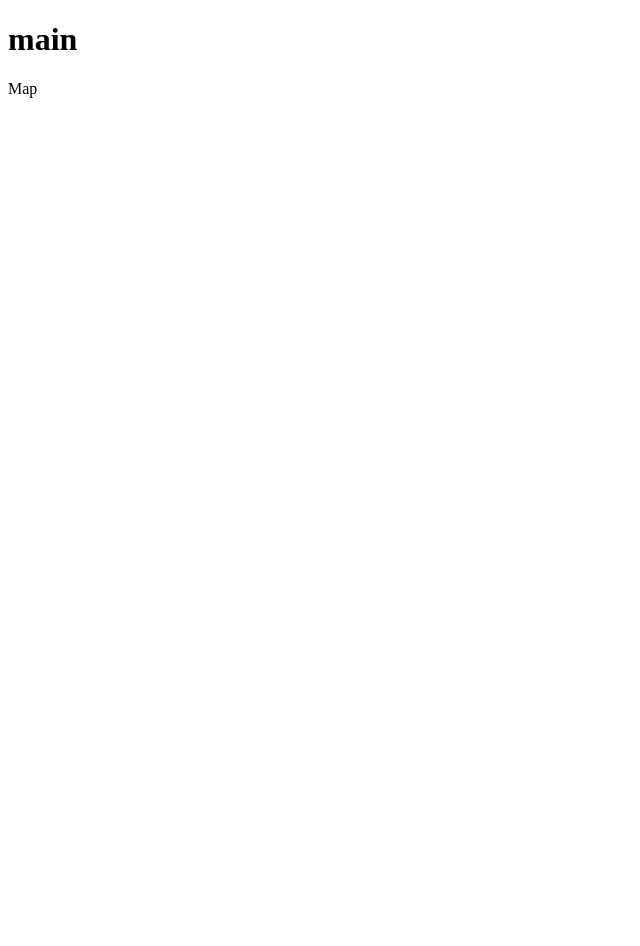
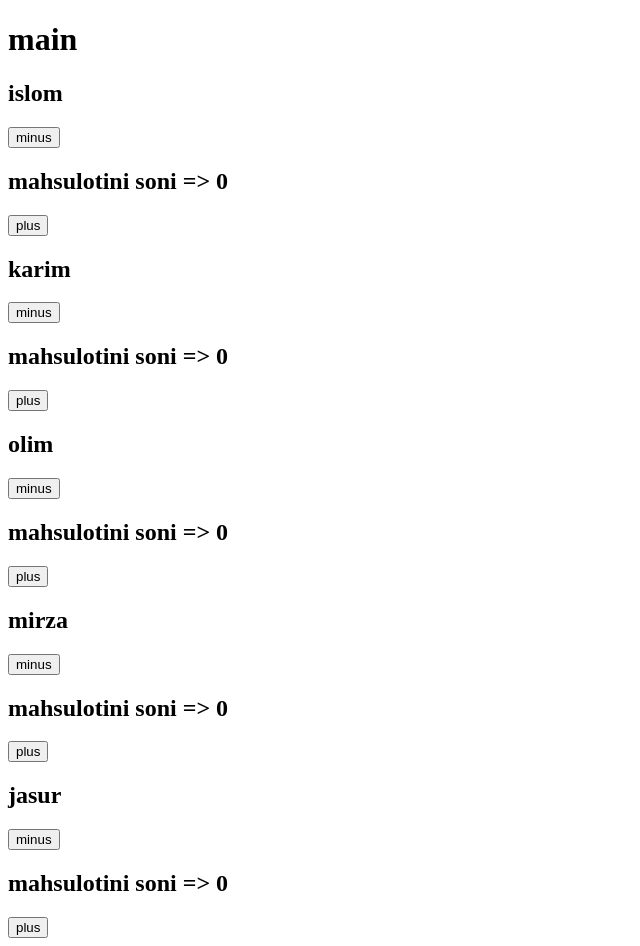
Before and after one commit to normirzayev/g-32Group, a React (Create React App) app: page / in a window 1280 px wide. Shown: the whole page, without its empty margins (0-640 px from the left). Before the commit the page ends 800 px from the top, so only its background shows below. Built offline with nearby package versions, Linux system fonts and the light colour scheme.

Commit message:
plus minus function

```diff
--- a/src/2-dars/Main.js
+++ b/src/2-dars/Main.js
@@ -1,18 +1,94 @@
-import React from "react";
+import React, { useEffect, useState } from "react";
 import Map from "./components/Map";
+export default function Main() {
+  let [data, setData] = useState([
+    { id: 1, name: "islom", soni: 0 },
+    { id: 2, name: "karim", soni: 0 },
+    { id: 3, name: "olim", soni: 0 },
+    { id: 4, name: "mirza", soni: 0 },
+    { id: 5, name: "jasur", soni: 0 },
+  ]);
 
-export default function Main() {
-  let data = [
-    { id: 1, name: "islom" },
-    { id: 2, name: "karim" },
-    { id: 3, name: "olim" },
-    { id: 4, name: "mirza" },
-    { id: 5, name: "jasur" },
-  ];
+  let massivPlus = (parametr) => {
+    // console.log(parametr);
+
+    setData(
+      data.map((item) =>
+        item.id === parametr.id ? { ...item, soni: item.soni + 1 } : item
+      )
+    );
+  };
+  let massivMinus = (parametr) => {
+    // console.log(parametr);
+
+    setData(
+      data.map((item) => {
+        return item.id === parametr.id
+          ? { ...item, soni: item.soni - 1 }
+          : item;
+      })
+    );
+  };
+
+  // let handleClick = () => {
+  //   console.log("click ishlayapti ");
+  // };
+
+  // let handleFocus = () => {
+  //   console.log("focus ishlayapti");
+  // };
+
+  // let handleChange = () => {
+  //   console.log("change ishlayapti");
+  // };
+  // let handleKeyDown = (e) => {
+  //   console.log(e);
+  //   if (e.key === 2) {
+  //     alert("2 key bosildi");
+  //   }
+  // };
+
+  // o'zgaruvchini qiymatini oshirish
+
+  let [number, setNumber] = useState({ son: 0 });
+
+  // useEffect(() => {
+  //   setNumber(5);
+  // }, []);
+
+  // let number = 0;
+  let handlePlus = () => {
+    // number = number + 1
+    // number += 1
+    setNumber({ ...number, son: number.son + 1 });
+    console.log(number);
+  };
+
+  let handleMinus = () => {
+    setNumber({ ...number, son: number.son - 1 });
+  };
+
   return (
     <div>
       <h1>main</h1>
-      <Map data={data} />
+      <Map data={data} massivMinus={massivMinus} massivPlus={massivPlus} />
+
+      {/* <Map data={data} />
+      <button onDoubleClick={handleClick}> click me </button>
+      <input
+        type="checkbox"
+        onFocus={handleFocus}
+        // onInput={handleChange}
+        // onKeyUp={handleKeyDown}
+      /> */}
+      {/* <input type="text" name="ism" onChange={handlechange} />
+      <input type="text" name="email" onChange={handlechange} />
+      <input type="text" onChange={handlechange} name="addres" />
+      <input type="text" onChange={handlechange} name="number" />
+      <input type="text" onChange={handlechange} name="age" /> */}
+      {/* <button onClick={handleMinus}> minus </button>
+      <h1> son: {number.son} </h1>
+      <button onClick={handlePlus}> plus </button> */}
     </div>
   );
 }
--- a/src/2-dars/components/Map.js
+++ b/src/2-dars/components/Map.js
@@ -1,8 +1,21 @@
 import React from "react";
 
 export default function Map(prop) {
-  var { data } = prop;
-  console.log(data);
-
-  return <div>Map</div>;
+  var { data, massivPlus, massivMinus } = prop;
+  return (
+    <div>
+      {data.map((item) => {
+        return (
+          <div key={item.id}>
+            <h2>{item.name}</h2>
+            <button onClick={() => massivMinus(item)}>minus</button>
+            <h2>
+              mahsulotini soni {"=>"} {item.soni}{" "}
+            </h2>
+            <button onClick={() => massivPlus(item)}>plus</button>
+          </div>
+        );
+      })}
+    </div>
+  );
 }
```
